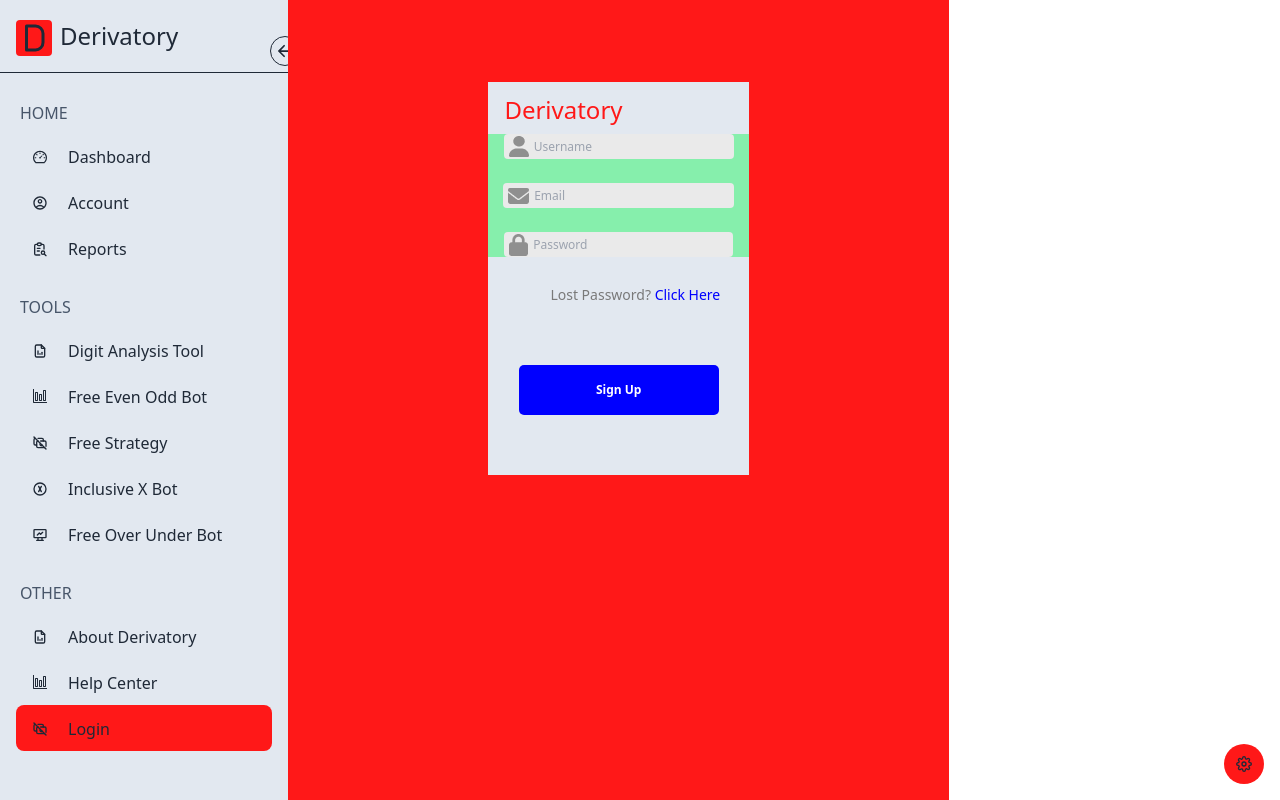
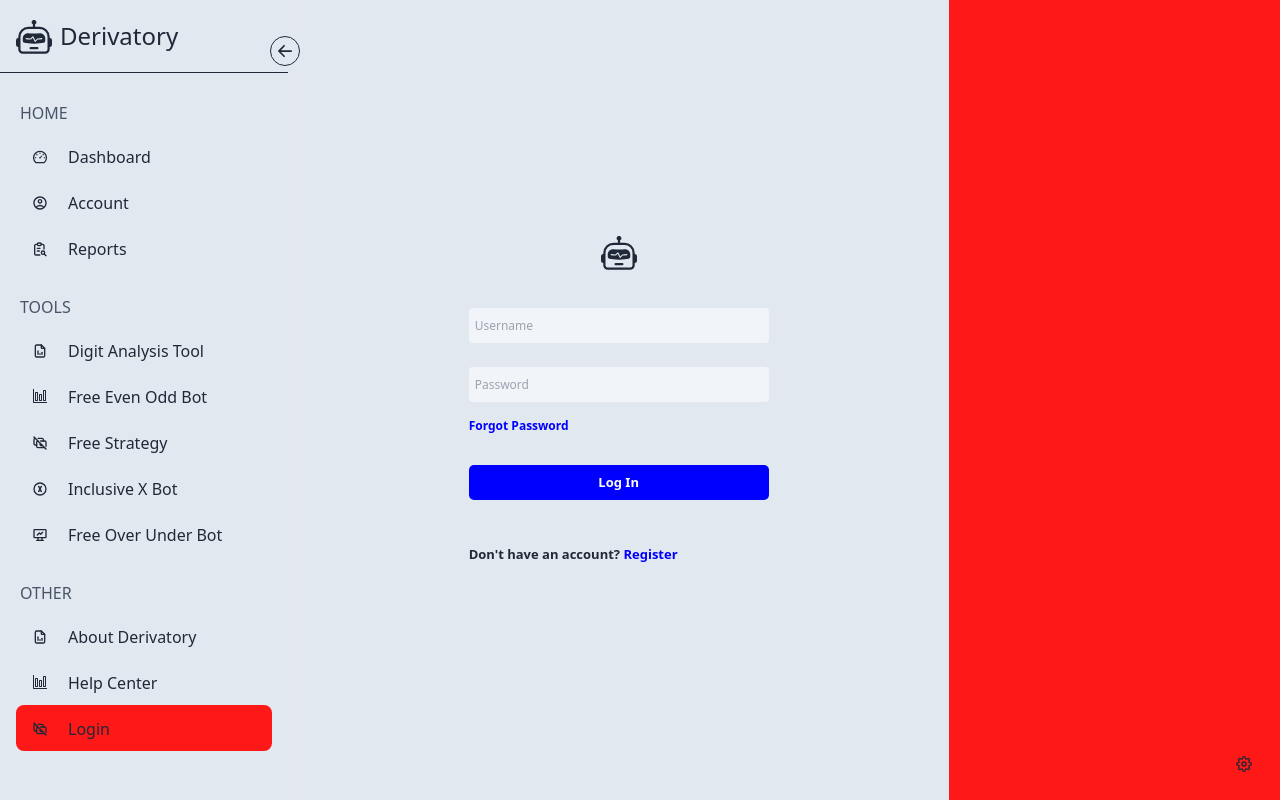
Before and after one commit to ALVIN02-ui/Derivatory-Frontend, a React (Vite) app: page /login in a window 1280 px wide. Built offline with nearby package versions, Linux system fonts and the light colour scheme.

Commit message:
Changed log in UI

```diff
--- a/src/App.css
+++ b/src/App.css
@@ -17,42 +17,42 @@
     align-items: center;
     margin: auto;
     width: auto;
-
-    height: 25px;
-    background: #eaeaea;
+    height: 35px;
     border-radius: 4px;
   }
 
-  .input img{
-    margin: 0px 5px;
-  }
 
   .input input{
-    height: 50px;
-    width: 200px;
+    height: 60px;
+    width: 300px;
     background: transparent;
     border: none;
     outline: none;
     color: #797979;
     font-size: 12px;
+    padding-left: 6px;
   }
 
-  .forgot-password{
-    padding-left: 62px;
-    margin-top: 27px;
-    color: #797979;
-    font-size: 14px;
+  .member, .password{
+    margin-top: 15px;
+    font-size: 12px;
+    font-weight: 600;
   }
 
-  .forgot-password span{
+  .member span, .password span{
     color: blue;
     cursor: pointer;
   }
 
+  .password{
+    font-size: 13px;
+  }
+
+
   .submit-container{
     display: flex;
     gap: 30px;
-    margin: 60px auto;
+    margin: 30px auto 30px auto ;
   }
 
   .submit{
@@ -62,9 +62,13 @@
     color: #fff;
     background: blue;
     border-radius: 5px;
-    font-size: 12px;
+    font-size: 13px;
     font-weight: 600;
     cursor: pointer;
-    width: 200px;
-    height: 50px;
+    width: 300px;
+    height: 35px;
   }
+
+  .robot{
+    font-size: 65px;
+  }
--- a/src/components/Sidebar.jsx
+++ b/src/components/Sidebar.jsx
@@ -7,6 +7,7 @@
 //Icons
 import { BsArrowLeftShort } from "react-icons/bs";
 import { TbLetterD } from "react-icons/tb";
+import { BsRobot } from "react-icons/bs";
 import { AiFillDashboard } from "react-icons/ai";
 import { MdAccountCircle} from "react-icons/md";
 // Icons
@@ -46,16 +47,17 @@
 
   return (
     <div
-      className={`h-screen flex flex-col relative ${currentMode === 'Dark' ? 'dark bg-slate-900': 'bg-slate-200'} pt-2 duration-300 ${open ? "w-72" : "w-20"} ${loginClicked ? "hidden" : ""} `}
+      className={`h-screen flex flex-col relative ${currentMode === 'Dark' ? 'dark bg-slate-900': 'bg-slate-200'} pt-2  duration-300 ${open ? "w-72" : "w-20"} ${loginClicked ? "hidden" : ""} `}
     >
       <BsArrowLeftShort
         onClick={toggleSidebar}
         className={`${currentMode === 'Dark' ? 'dark bg-slate-900 text-white border-white': 'bg-slate-200 text-gray-800 border-gray-800'} text-3xl rounded-full absolute -right-3 top-9 border cursor-pointer ${!open && "rotate-180"}`}
       />
+
       <div className={`px-4 pt-3 pb-4 border-b ${currentMode === 'Dark' ? 'dark border-white': 'border-gray-800'}`}>
-        <TbLetterD
+        <BsRobot
           className={` ${currentMode === 'Dark' ? 'dark text-white': 'text-gray-800'} mr-2 text-4xl rounded cursor-pointer block float-left duration-500 ${open && "rotate-[360deg]"}`}
-          style={{ background: currentColor }}
+          style={{ background: 'transparent'}}
         />
         <h1 className={`${currentMode === 'Dark' ? 'dark text-white': 'text-gray-800'} origin-left font-medium text-2xl duration-300 ${!open && "hidden"}`}>Derivatory</h1>
       </div>
--- a/src/pages/Others/Login.jsx
+++ b/src/pages/Others/Login.jsx
@@ -7,6 +7,10 @@
 // CSS
 import '../../App.css';
 // CSS
+
+//Icons
+import { BsRobot } from "react-icons/bs";
+//Icons
 
 //Assets
 import user_icon from '../../assets/person.png'
@@ -20,47 +24,45 @@
 
 
   return (
-    <div className={`${open ? "pl-72" : "pl-20"} ${currentMode === 'Dark' ? 'dark bg-slate-900 text-white': 'bg-slate-200 text-gray-800'} h-screen w-screen flex flex-row`}>
+    <div className={`${open ? "pl-72" : "pl-20"} ${currentMode === 'Dark' ? 'dark bg-slate-900 text-white': 'bg-slate-200 text-gray-800'} h-screen w-screen flex`}>
 
-      <div className='bg-derivatory h-screen w-2/3 relative'>
-          <div className={`signup-container flex flex-col m-auto mt-20 w-2/5 border-2 border-derivatory  ${currentMode === 'Dark' ? 'dark bg-slate-900 text-white': 'bg-slate-200 text-gray-800'}`}>
+      <div className='h-screen w-2/3 flex'>
+        <div className={`signup-container flex flex-col m-auto  ${currentMode === 'Dark' ? 'dark bg-slate-900 text-white': 'bg-slate-200 text-gray-800'}`}>
 
-            <div>
-              <div className={`px-4 pt-3 scroll-pb-1.5`}>
-                <h1 className={` origin-left font-medium text-2xl duration-300 text-derivatory`}>Derivatory</h1>
-              </div>
+          <div className='flex items-center justify-center pb-7'>
+            <BsRobot
+              className={` ${currentMode === 'Dark' ? 'dark text-white': 'text-gray-800'}  text-4xl rounded cursor-pointer`}
+              style={{ background: 'transparent'}}
+            />
           </div>
 
-            <div className="inputs mt-2 flex flex-col gap-6 bg-green-300">
+          <div className="inputs mt-2 flex flex-col gap-6">
 
-              <div className="input">
-                <img src={user_icon} alt="" />
+            <div className="input bg-slate-100">
               <input type="text" placeholder='Username'/>
             </div>
 
-              <div className="input">
-                <img src={email_icon} alt=""/>
-                <input type="email" placeholder='Email' />
-              </div>
-
-              <div className="input">
-                <img src={password_icon} alt="" />
+            <div className="input bg-slate-100">
               <input type="password" placeholder='Password'/>
             </div>
 
           </div>
 
-            <div className="forgot-password">Lost Password? <span>Click Here</span></div>
+          <div className="member"><span>Forgot Password</span></div>
 
           <div className="submit-container">
-              <div className="submit">Sign Up</div>
+            <div className="submit">Log In</div>
+          </div>
+
+          <div className="password">
+            Don't have an account? <span>Register</span>
           </div>
 
         </div>
       </div>
 
-      <div className='bg-white h-screen w-1/3'>
-
+      <div className=' h-screen w-1/3 bg-derivatory'>
+        <span></span>
       </div>
 
 
```
Lines whose indentation alone changed are shown as unchanged.
